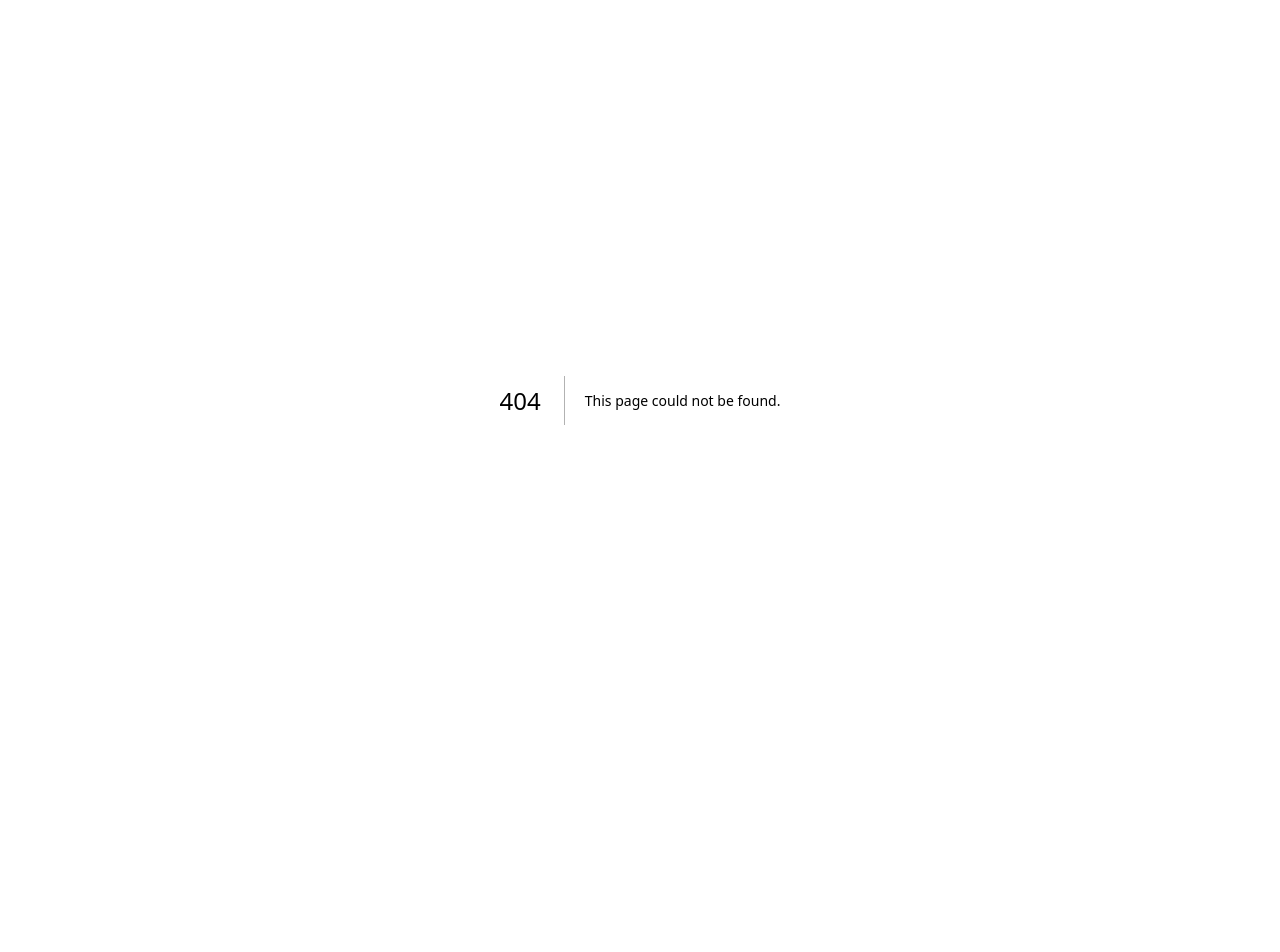
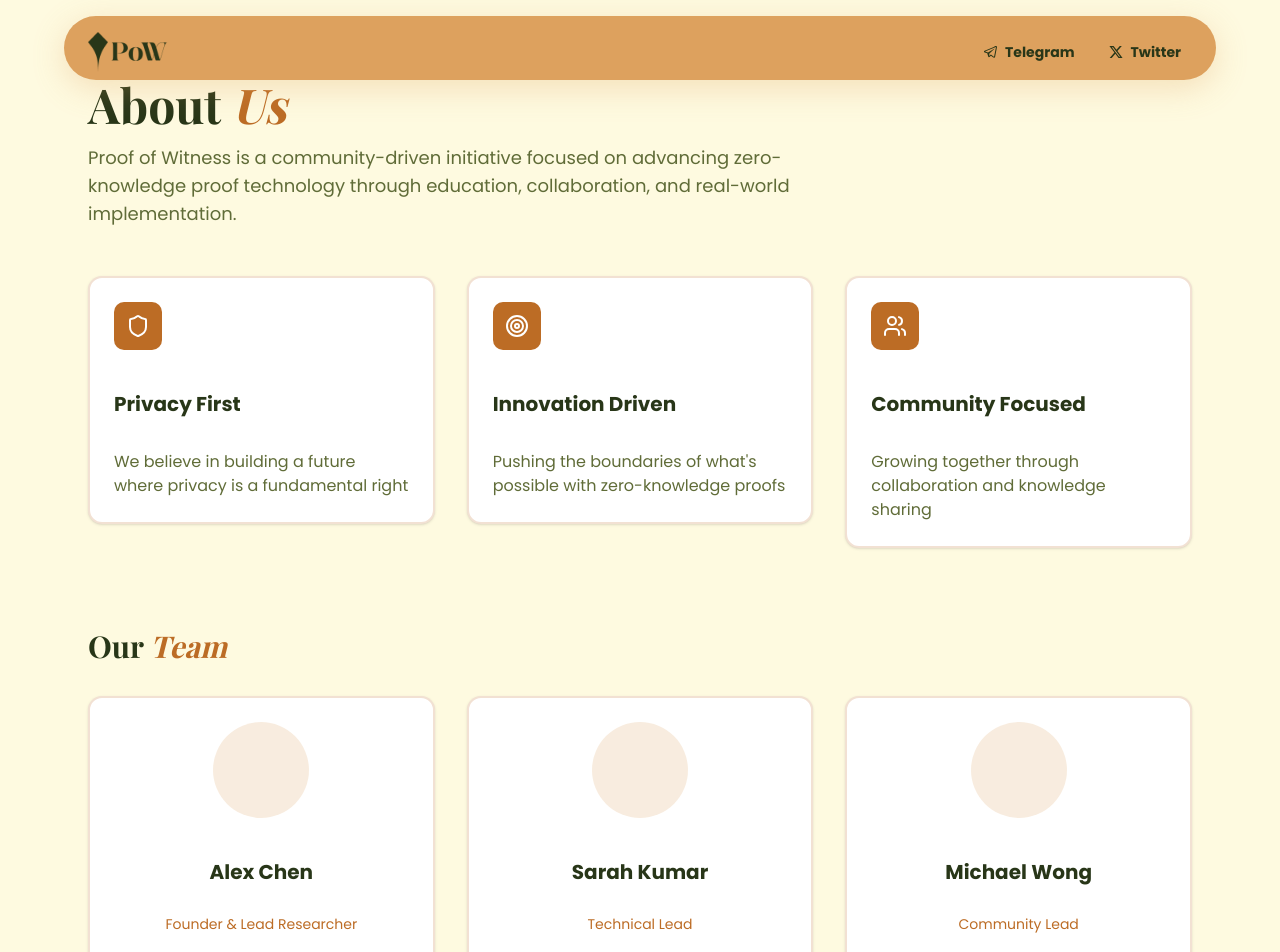
Before and after one commit to MadhuVarshaP/PoW, a Next.js app: page /about in a window 1280 px wide. Before the commit this address had no page. Shown: the top 952 px of the page. Before the commit the page ends 800 px from the top, so only its background shows below. Built offline with nearby package versions, Linux system fonts and the light colour scheme.

Commit message:
Added initial version of about contact pages

```diff
--- /dev/null
+++ b/src/app/about/page.js
@@ -0,0 +1,125 @@
+"use client";
+
+import { motion } from "framer-motion";
+import { Card } from "@/components/ui/card";
+import Navbar from "@/components/Navbar";
+import Footer from "@/components/Footer";
+import { Users, Target, Shield, Award } from "lucide-react";
+import { Button } from "@/components/ui/button";
+
+export default function AboutPage() {
+  const team = [
+    {
+      name: "Alex Chen",
+      role: "Founder & Lead Researcher",
+      image: "/team/alex.jpg",
+      bio: "ZK protocol researcher with 5+ years in cryptography",
+    },
+    {
+      name: "Sarah Kumar",
+      role: "Technical Lead",
+      image: "/team/sarah.jpg",
+      bio: "Specialized in ZK-SNARKs implementation",
+    },
+    {
+      name: "Michael Wong",
+      role: "Community Lead",
+      image: "/team/michael.jpg",
+      bio: "Building bridges between researchers and developers",
+    },
+  ];
+
+  const values = [
+    {
+      icon: Shield,
+      title: "Privacy First",
+      description:
+        "We believe in building a future where privacy is a fundamental right",
+    },
+    {
+      icon: Target,
+      title: "Innovation Driven",
+      description:
+        "Pushing the boundaries of what's possible with zero-knowledge proofs",
+    },
+    {
+      icon: Users,
+      title: "Community Focused",
+      description:
+        "Growing together through collaboration and knowledge sharing",
+    },
+  ];
+
+  return (
+    <div className="min-h-screen bg-[#FEFAE0]">
+      <Navbar />
+
+      <main className="max-w-6xl mx-auto px-6 py-20">
+        <motion.div
+          initial={{ opacity: 0, y: 20 }}
+          animate={{ opacity: 1, y: 0 }}
+          transition={{ duration: 0.5 }}
+        >
+          <h1 className="text-5xl font-display font-bold text-[#283618] mb-4">
+            About <span className="italic text-[#BC6C25]">Us</span>
+          </h1>
+          <p className="text-lg text-[#606C38] mb-12 max-w-3xl">
+            Proof of Witness is a community-driven initiative focused on
+            advancing zero-knowledge proof technology through education,
+            collaboration, and real-world implementation.
+          </p>
+
+          {/* Values Section */}
+          <div className="grid md:grid-cols-3 gap-8 mb-20">
+            {values.map((value, index) => (
+              <motion.div
+                key={index}
+                initial={{ opacity: 0, y: 20 }}
+                animate={{ opacity: 1, y: 0 }}
+                transition={{ delay: index * 0.1 }}
+              >
+                <Card className="p-6 border-2 border-[#BC6C25]/20">
+                  <div className="w-12 h-12 rounded-lg bg-[#BC6C25] flex items-center justify-center mb-4">
+                    <value.icon className="w-6 h-6 text-white" />
+                  </div>
+                  <h3 className="text-xl font-bold text-[#283618] mb-2">
+                    {value.title}
+                  </h3>
+                  <p className="text-[#606C38]">{value.description}</p>
+                </Card>
+              </motion.div>
+            ))}
+          </div>
+
+          {/* Team Section */}
+          <h2 className="text-3xl font-display font-bold text-[#283618] mb-8">
+            Our <span className="italic text-[#BC6C25]">Team</span>
+          </h2>
+          <div className="grid md:grid-cols-3 gap-8">
+            {team.map((member, index) => (
+              <motion.div
+                key={index}
+                initial={{ opacity: 0, y: 20 }}
+                animate={{ opacity: 1, y: 0 }}
+                transition={{ delay: index * 0.1 }}
+              >
+                <Card className="p-6 border-2 border-[#BC6C25]/20">
+                  <div className="w-24 h-24 rounded-full bg-[#DDA15E]/20 mb-4 mx-auto" />
+                  <h3 className="text-xl font-bold text-[#283618] mb-1 text-center">
+                    {member.name}
+                  </h3>
+                  <p className="text-[#BC6C25] text-sm mb-2 text-center">
+                    {member.role}
+                  </p>
+                  <p className="text-[#606C38] text-center">{member.bio}</p>
+                </Card>
+              </motion.div>
+            ))}
+          </div>
+        </motion.div>
+      </main>
+
+      <Footer />
+    </div>
+  );
+}
--- /dev/null
+++ b/src/app/contact/page.js
@@ -0,0 +1,115 @@
+"use client";
+
+import { motion } from "framer-motion";
+import { Card } from "@/components/ui/card";
+import Navbar from "@/components/Navbar";
+import Footer from "@/components/Footer";
+import { Mail, MessageSquare, Send } from "lucide-react";
+import { Button } from "@/components/ui/button";
+
+export default function ContactPage() {
+  return (
+    <div className="min-h-screen bg-[#FEFAE0]">
+      <Navbar />
+
+      <main className="max-w-6xl mx-auto px-6 py-20">
+        <motion.div
+          initial={{ opacity: 0, y: 20 }}
+          animate={{ opacity: 1, y: 0 }}
+          transition={{ duration: 0.5 }}
+        >
+          <h1 className="text-5xl font-display font-bold text-[#283618] mb-4">
+            Get in <span className="italic text-[#BC6C25]">Touch</span>
+          </h1>
+          <p className="text-lg text-[#606C38] mb-12 max-w-3xl">
+            Have questions about zero-knowledge proofs or want to collaborate?
+            We'd love to hear from you.
+          </p>
+
+          <div className="grid md:grid-cols-2 gap-12">
+            {/* Contact Form */}
+            <motion.div
+              initial={{ opacity: 0, x: -20 }}
+              animate={{ opacity: 1, x: 0 }}
+              transition={{ delay: 0.2 }}
+            >
+              <Card className="p-8 border-2 border-[#BC6C25]/20">
+                <h2 className="text-2xl font-bold text-[#283618] mb-6">
+                  Send us a Message
+                </h2>
+                <form className="space-y-6">
+                  <div>
+                    <label className="block text-[#606C38] mb-2">Name</label>
+                    <input
+                      type="text"
+                      className="w-full p-3 rounded-lg border-2 border-[#DDA15E]/20 bg-white/50 focus:border-[#BC6C25] transition"
+                    />
+                  </div>
+                  <div>
+                    <label className="block text-[#606C38] mb-2">Email</label>
+                    <input
+                      type="email"
+                      className="w-full p-3 rounded-lg border-2 border-[#DDA15E]/20 bg-white/50 focus:border-[#BC6C25] transition"
+                    />
+                  </div>
+                  <div>
+                    <label className="block text-[#606C38] mb-2">Message</label>
+                    <textarea
+                      rows="4"
+                      className="w-full p-3 rounded-lg border-2 border-[#DDA15E]/20 bg-white/50 focus:border-[#BC6C25] transition"
+                    ></textarea>
+                  </div>
+                  <Button
+                    className="w-full bg-[#BC6C25] hover:bg-[#283618]"
+                    size="lg"
+                  >
+                    <Send className="w-4 h-4 mr-2" />
+                    Send Message
+                  </Button>
+                </form>
+              </Card>
+            </motion.div>
+
+            {/* Contact Info */}
+            <motion.div
+              initial={{ opacity: 0, x: 20 }}
+              animate={{ opacity: 1, x: 0 }}
+              transition={{ delay: 0.3 }}
+              className="space-y-6"
+            >
+              <Card className="p-6 border-2 border-[#BC6C25]/20">
+                <div className="flex items-center mb-4">
+                  <Mail className="w-6 h-6 text-[#BC6C25] mr-3" />
+                  <h3 className="text-xl font-bold text-[#283618]">Email</h3>
+                </div>
+                <p className="text-[#606C38]">contact@proofofwitness.com</p>
+              </Card>
+
+              <Card className="p-6 border-2 border-[#BC6C25]/20">
+                <div className="flex items-center mb-4">
+                  <MessageSquare className="w-6 h-6 text-[#BC6C25] mr-3" />
+                  <h3 className="text-xl font-bold text-[#283618]">
+                    Community Chat
+                  </h3>
+                </div>
+                <p className="text-[#606C38] mb-4">
+                  Join our Telegram community for quick responses and updates.
+                </p>
+                <Button
+                  className="w-full bg-[#BC6C25] hover:bg-[#283618]"
+                  onClick={() =>
+                    window.open("https://t.me/+TPdx_Fc5_ONmNGJl", "_blank")
+                  }
+                >
+                  Join Telegram
+                </Button>
+              </Card>
+            </motion.div>
+          </div>
+        </motion.div>
+      </main>
+
+      <Footer />
+    </div>
+  );
+}
```
